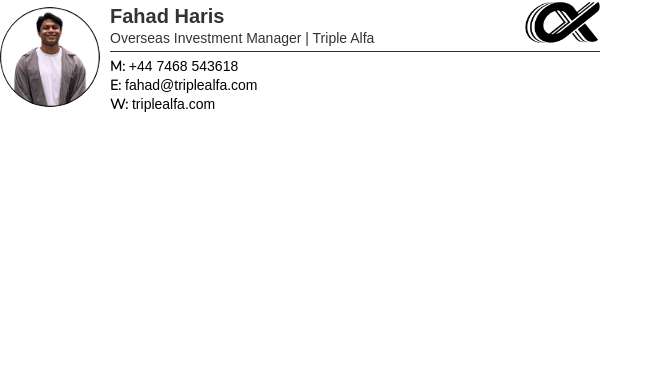
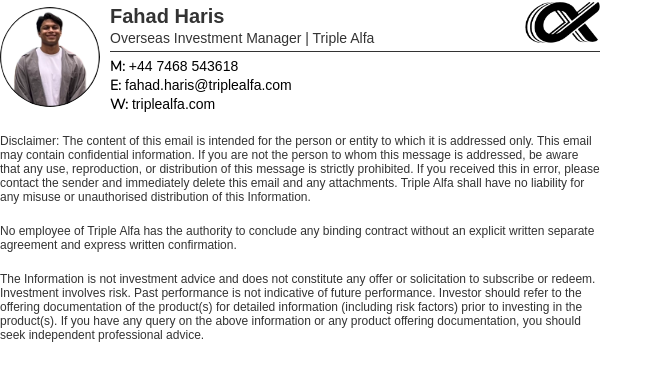
Before and after one commit to Adam-deb/Triplealfa, a Next.js app: page /fahad-signature in a window 1280 px wide. Shown: the top 380 px of the page, without its empty margins (0-663 px from the left). Built offline with nearby package versions, Linux system fonts and the light colour scheme.

Commit message:
updated new signature

```diff
--- a/src/app/fahad-signature/page.js
+++ b/src/app/fahad-signature/page.js
@@ -1,5 +1,6 @@
 export default function Signature1() {
   return (
+    <>
     <table
       width="100%"
       cellSpacing="0"
@@ -51,7 +52,7 @@ export default function Signature1() {
                         <strong>M:</strong> +44 7468 543618
                       </a><br />
                       <a href="mailto:adam@triplealfa.com" style={{ color: 'black', textDecoration: 'none', fontFamily: 'Arial, sans-serif' }}>
-                        <strong>E:</strong> fahad@triplealfa.com
+                        <strong>E:</strong> fahad.haris@triplealfa.com
                       </a>
                     </p>
                     <p style={{ margin: '0', fontSize: '14px', color: '#555' }}>
@@ -67,5 +68,13 @@ export default function Signature1() {
         </tr>
       </tbody>
     </table>
+    <div style={{ maxWidth: '600px', fontFamily: 'Arial, sans-serif' }}>
+    <p style={{ fontFamily: 'Arial, sans-serif', marginTop: '20px', fontSize: '12px' }}>Disclaimer: The content of this email is intended for the person or entity to which it is addressed only. This email may contain confidential information. If you are not the person to whom this message is addressed, be aware that any use, reproduction, or distribution of this message is strictly prohibited. If you received this in error, please contact the sender and immediately delete this email and any attachments. Triple Alfa shall have no liability for any misuse or unauthorised distribution of this Information.</p>
+
+    <p style={{ fontFamily: 'Arial, sans-serif', marginTop: '20px', fontSize: '12px' }}>No employee of Triple Alfa has the authority to conclude any binding contract without an explicit written separate agreement and express written confirmation.</p>
+
+    <p style={{ fontFamily: 'Arial, sans-serif', marginTop: '20px', fontSize: '12px' }}>The Information is not investment advice and does not constitute any offer or solicitation to subscribe or redeem. Investment involves risk. Past performance is not indicative of future performance. Investor should refer to the offering documentation of the product(s) for detailed information (including risk factors) prior to investing in the product(s). If you have any query on the above information or any product offering documentation, you should seek independent professional advice.</p>
+    </div>
+    </>
   );
 }
```
